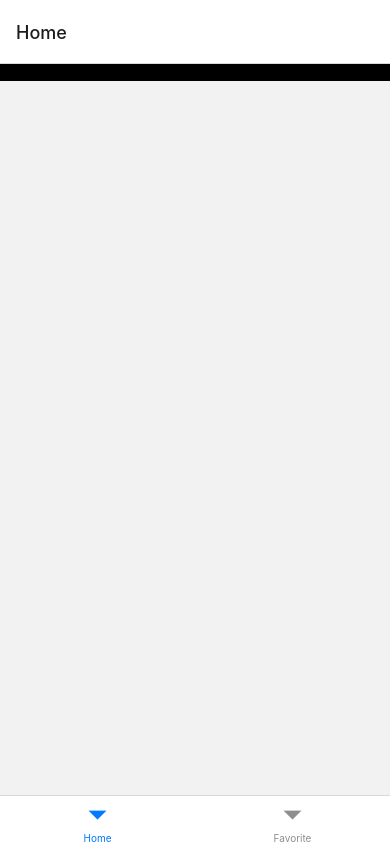
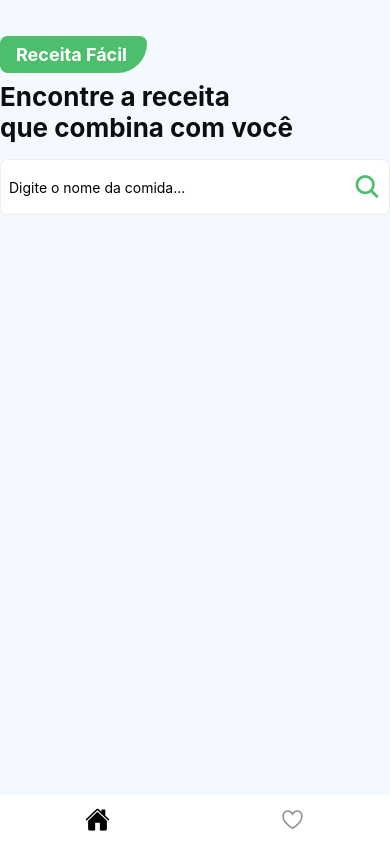
Before and after one commit to matheuspdias/receitasApp, a React Native app: screen /Home in a window 390 px wide. Built offline with nearby package versions, Linux system fonts and the light colour scheme.

Commit message:
component search e logo

```diff
--- /dev/null
+++ b/src/components/Logo/index.js
@@ -0,0 +1,30 @@
+import React from "react";
+import { View, Text, StyleSheet } from "react-native";
+
+export default function Logo() {
+  return (
+    <View style={styles.logoArea}>
+      <Text style={styles.logo}>Receita Fácil</Text>
+    </View>
+  );
+}
+
+const styles = StyleSheet.create({
+  logoArea: {
+    backgroundColor: "#4CBE6C",
+    alignSelf: "flex-start",
+    padding: 8,
+    paddingLeft: 16,
+    paddingRight: 20,
+    borderTopRightRadius: 8,
+    borderBottomLeftRadius: 8,
+    borderTopLeftRadius: 8,
+    borderBottomRightRadius: 32,
+    marginBottom: 8,
+  },
+  logo: {
+    fontSize: 18,
+    fontWeight: "bold",
+    color: "#FFF",
+  },
+});
--- a/src/pages/Home/index.js
+++ b/src/pages/Home/index.js
@@ -1,16 +1,73 @@
-import React from "react";
-import { View, Text, StyleSheet } from "react-native";
+import React, { useState } from "react";
+import {
+  View,
+  Text,
+  StyleSheet,
+  SafeAreaView,
+  TextInput,
+  TouchableOpacity,
+} from "react-native";
+import { Ionicons } from "@expo/vector-icons";
+import Logo from "../../components/Logo";
 
 export default function Search() {
+  const [inputValue, setInputValue] = useState("");
+
+  function handleSearch() {
+    console.log(inputValue);
+  }
+
   return (
-    <View style={styles.container}>
-      <Text>Página Home!!</Text>
-    </View>
+    <SafeAreaView style={styles.container}>
+      <Logo />
+      <Text style={styles.title}>Encontre a receita</Text>
+      <Text style={styles.title}>que combina com você</Text>
+
+      <View style={styles.form}>
+        <TextInput
+          placeholder="Digite o nome da comida..."
+          style={styles.input}
+          value={inputValue}
+          onChangeText={(text) => setInputValue(text)}
+        />
+        <TouchableOpacity onPress={handleSearch}>
+          <Ionicons name="search" size={28} color="#4CBE6C" />
+        </TouchableOpacity>
+      </View>
+    </SafeAreaView>
   );
 }
 
 const styles = StyleSheet.create({
   container: {
-    backgroundColor: "black",
+    flex: 1,
+    backgroundColor: "#F3F9FF",
+    paddingTop: 36,
+    paddingStart: 14,
+    paddingEnd: 14,
+  },
+  title: {
+    fontSize: 26,
+    fontWeight: "bold",
+    color: "#0E0E0E",
+  },
+  form: {
+    backgroundColor: "#FFF",
+    width: "100%",
+    borderRadius: 8,
+    marginTop: 16,
+    marginBottom: 16,
+    borderWidth: 1,
+    borderColor: "#ECECEC",
+    paddingLeft: 8,
+    paddingRight: 8,
+    flexDirection: "row",
+    alignItems: "center",
+    justifyContent: "space-between",
+  },
+  input: {
+    width: "90%",
+    maxWidth: "90%",
+    height: 54,
   },
 });
--- a/src/routes/index.js
+++ b/src/routes/index.js
@@ -3,13 +3,51 @@
 import Home from "../pages/Home";
 import Favorites from "../pages/Favorites";
 
+import { Ionicons } from "@expo/vector-icons";
+
 const Tab = createBottomTabNavigator();
 
 export default function Routes() {
   return (
-    <Tab.Navigator>
-      <Tab.Screen name="Home" component={Home} />
-      <Tab.Screen name="Favorite" component={Favorites} />
+    <Tab.Navigator
+      screenOptions={{
+        headerShown: false,
+        tabBarHideOnKeyboard: true,
+        tabBarShowLabel: false,
+        tabBarActiveTintColor: "#121212",
+
+        tabBarStyle: {
+          backgroundColor: "#FFF",
+          borderTopWidth: 0,
+        },
+      }}
+    >
+      <Tab.Screen
+        name="Home"
+        component={Home}
+        options={{
+          tabBarIcon: ({ color, size, focused }) => {
+            if (focused) {
+              return <Ionicons name="home" color="#000" size={size} />;
+            }
+
+            return <Ionicons name="home-outline" color={color} size={size} />;
+          },
+        }}
+      />
+      <Tab.Screen
+        name="Favorite"
+        component={Favorites}
+        options={{
+          tabBarIcon: ({ color, size, focused }) => {
+            if (focused) {
+              return <Ionicons name="heart" color="#FF4141" size={size} />;
+            }
+
+            return <Ionicons name="heart-outline" color={color} size={size} />;
+          },
+        }}
+      />
     </Tab.Navigator>
   );
 }
```
